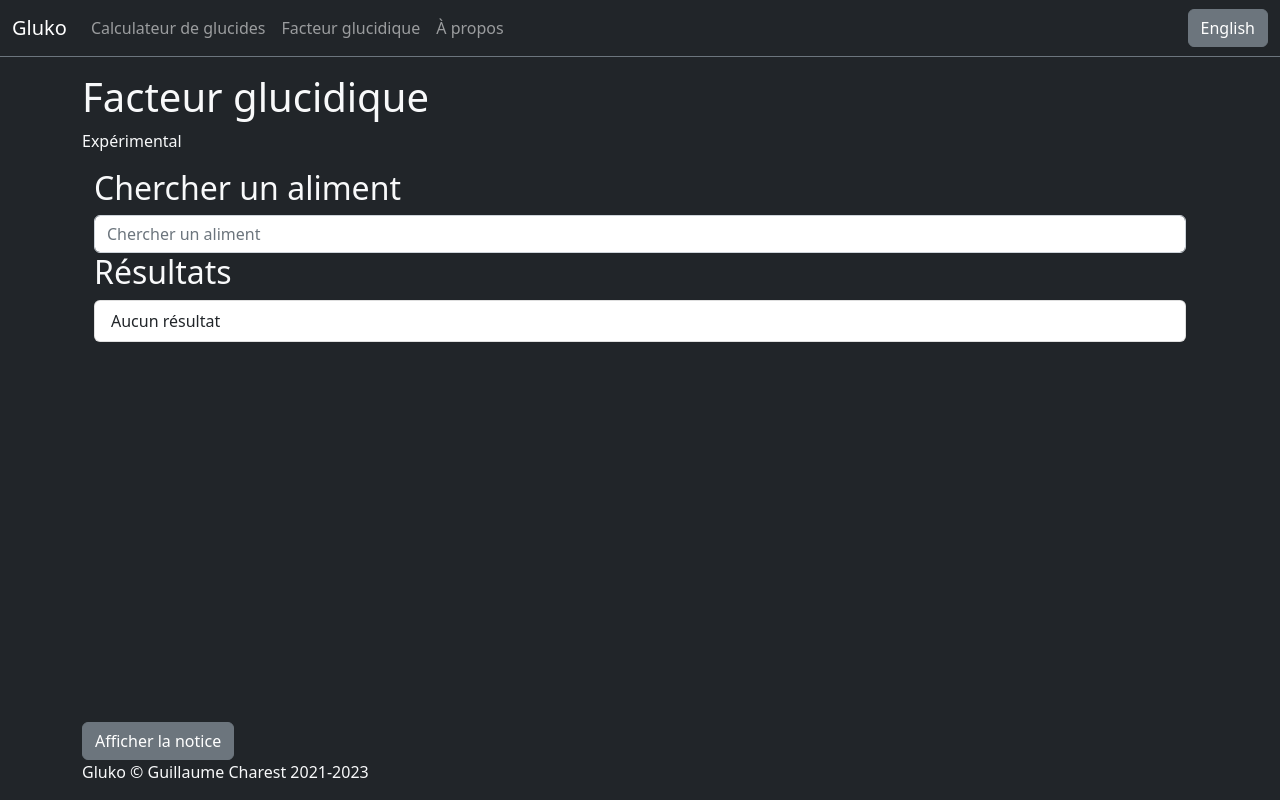
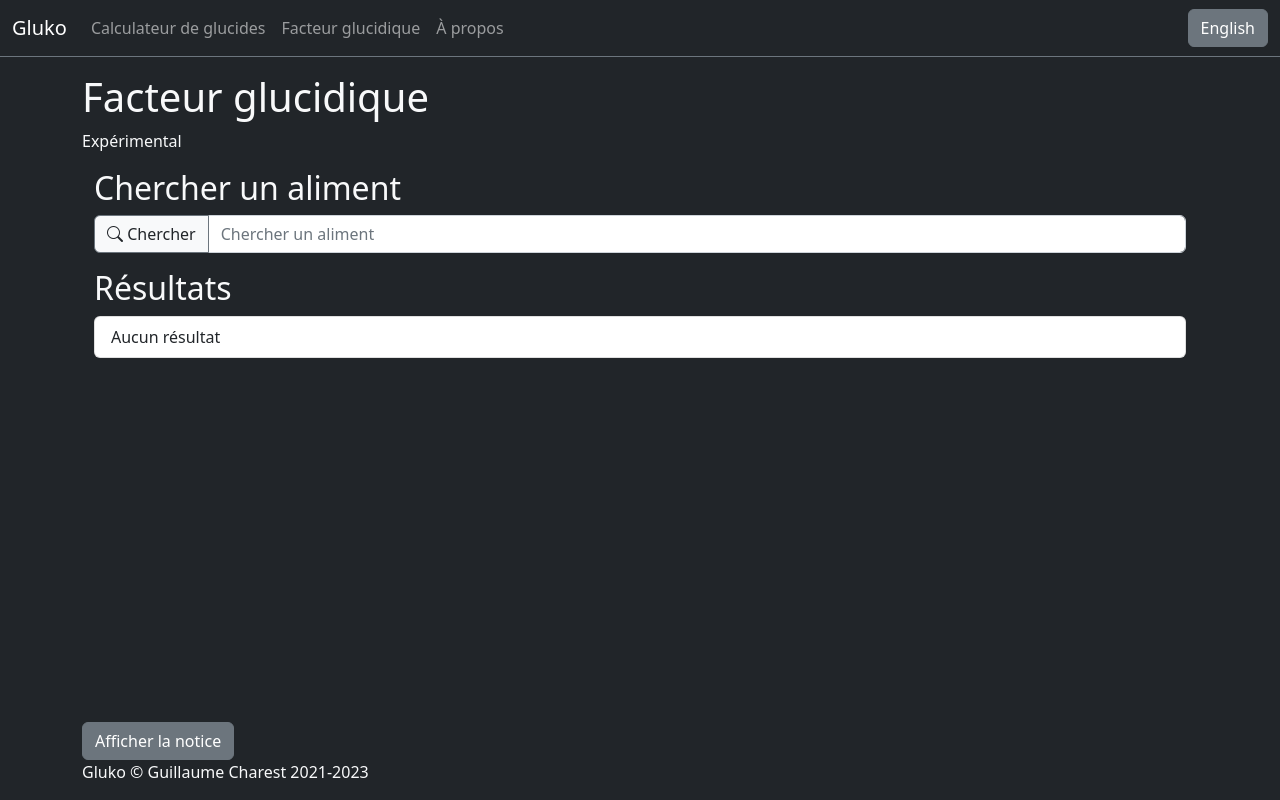
Before and after one commit to gcharest/gluko, a Vue app: page /carb-factor in a window 1280 px wide. Built offline with nearby package versions, Linux system fonts and the light colour scheme.

Commit message:
feat: add search button

```diff
--- a/src/components/CarbFactorSearch.vue
+++ b/src/components/CarbFactorSearch.vue
@@ -16,18 +16,36 @@ const cnfLink = computed(() => (foodID: number, locale: string) => {
     locale === "fr" ? "fre" : "eng"
   }`;
 });
+// Function that is triggered when the button-search-nutrient button is clicked, updating the search value with the current value of the input form searchInput
+const updateSearch = () => {
+  search.value = (
+    document.getElementById("searchInput") as HTMLInputElement
+  ).value;
+};
 </script>
 <template>
   <div class="container">
     <h2>{{ $t("Search a nutrient") }}</h2>
     <div class="row text-light">
       <div class="col">
+        <div class="input-group mb-3">
+          <button
+            class="btn btn-outline-secondary bg-light text-dark"
+            type="button"
+            id="button-search-nutrient"
+            aria-label="Search"
+            @click="updateSearch"
+          >
+            <i class="bi bi-search" /> {{ $t("Search") }}
+          </button>
           <input
             type="text"
             class="form-control"
             :placeholder="$t('Search a nutrient')"
             v-model.lazy="search"
+            id="searchInput"
           />
+        </div>
       </div>
       <div>
         <h2>
--- a/src/locales/en/translations.json
+++ b/src/locales/en/translations.json
@@ -26,6 +26,7 @@
   "Close": "Close",
   "Save Changes": "Save Changes",
   "Search a nutrient": "Search a nutrient",
+  "Search": "Search",
   "Results": "Results",
   "Experimental": "Experimental",
   "Experiment Notice": "This project is in the experimental stage. The information you see here may be inaccurate. Please consult a health care professional before making any decisions based on the information you find here.",
--- a/src/locales/fr/translations.json
+++ b/src/locales/fr/translations.json
@@ -28,6 +28,7 @@
   "Close": "Fermer",
   "Save Changes": "Sauvegarder",
   "Search a nutrient": "Chercher un aliment",
+  "Search": "Chercher",
   "Results": "Résultats",
   "Experimental": "Expérimental",
   "Experiment Notice": "Ce projet est à l'étape expérimentale. Les données que vous y trouverez sont susceptibles d'être erronées. Veuillez consulter un professionnel de la santé avant de prendre des décisions basées sur les informations que vous trouverez ici.",
```
Lines whose indentation alone changed are shown as unchanged.
